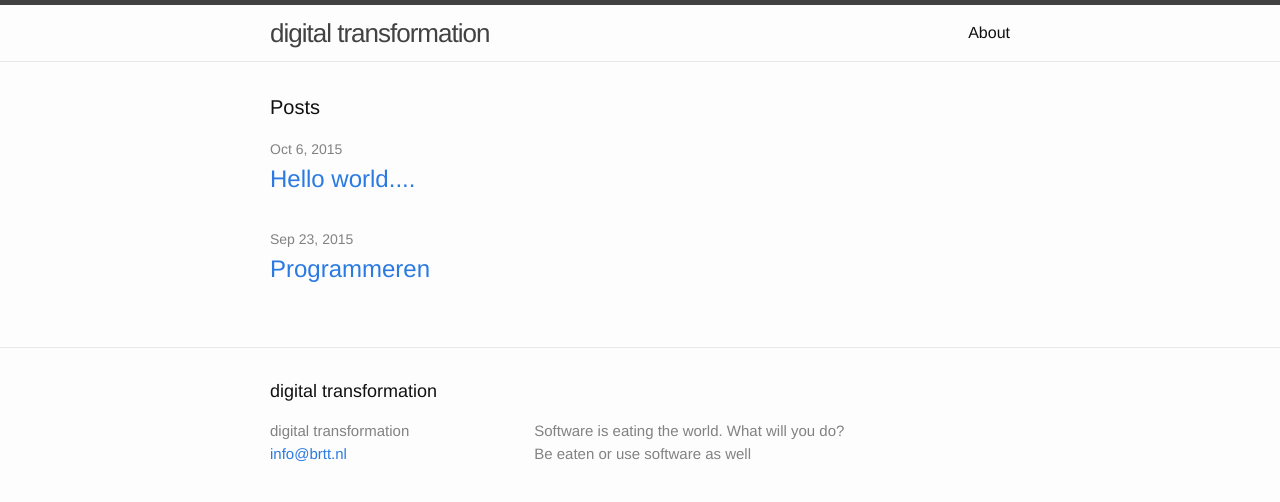
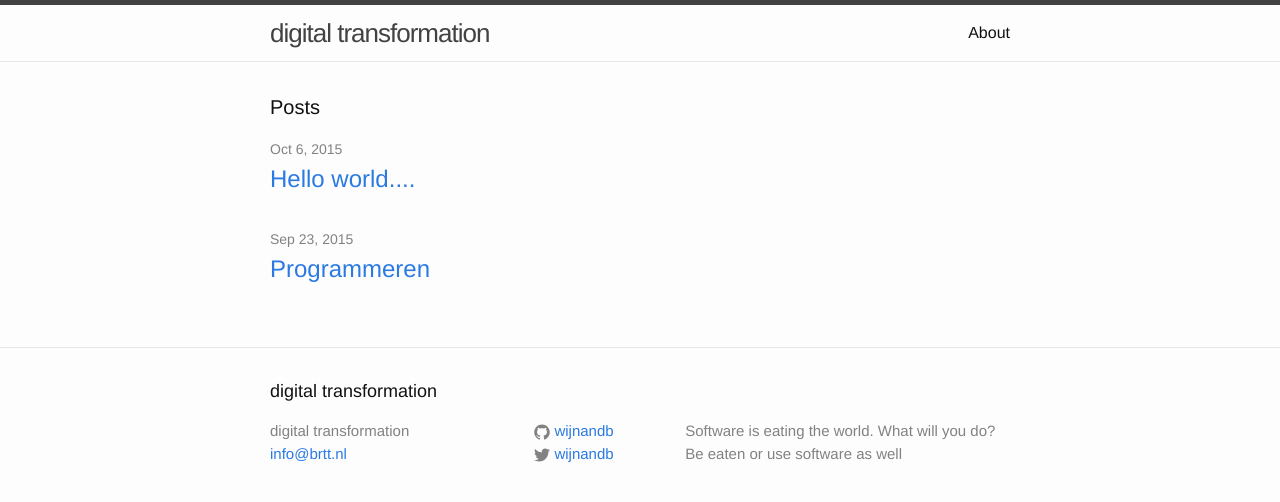
Before and after one commit to wijnandb/wijnandb.github.io, a Jekyll site: the page built from index.html, in a window 1280 px wide. Shown: the top 502 px of the page. Built offline with Jekyll 4.4.1, drawn with Linux system fonts in a browser that asks for light colours.

Commit message:
Update footer.html

```diff
--- a/_includes/footer.html
+++ b/_includes/footer.html
@@ -12,7 +12,7 @@
         </ul>
       </div>
 
-      <!--div class="footer-col  footer-col-2">
+      <div class="footer-col  footer-col-2">
         <ul class="social-media-list">
           {% if site.github_username %}
           <li>
@@ -57,13 +57,12 @@
                 <a href="http://linkedin.com/in/{{ site.linkedin }}" title="{{ site.name}} op LinkedIn" target="_blank">
                     <span class="icon-linkedin icon"></span>
                         <svg viewBox="0 0 16 16">
-                            <path fill="M186.4 142.4c0 19-15.3 34.5-34.2 34.5 -18.9 0-34.2-15.4-34.2-34.5 0-19 15.3-34.5 34.2-34.5C171.1 107.9 186.4 123.4 186.4 142.4zM181.4 201.3h-57.8V388.1h57.8V201.3zM273.8 201.3h-55.4V388.1h55.4c0 0 0-69.3 0-98 0-26.3 12.1-41.9 35.2-41.9 21.3 0 31.5 15 31.5 41.9 0 26.9 0 98 0 98h57.5c0 0 0-68.2 0-118.3 0-50-28.3-74.2-68-74.2 -39.6 0-56.3 30.9-56.3 30.9v-25.2H273.8z"/></svg><!--[if lt IE 9]><em>LinkedIn</em><![endif]-->
-	    <!--/a>
+                            <path fill="M186.4 142.4c0 19-15.3 34.5-34.2 34.5 -18.9 0-34.2-15.4-34.2-34.5 0-19 15.3-34.5 34.2-34.5C171.1 107.9 186.4 123.4 186.4 142.4zM181.4 201.3h-57.8V388.1h57.8V201.3zM273.8 201.3h-55.4V388.1h55.4c0 0 0-69.3 0-98 0-26.3 12.1-41.9 35.2-41.9 21.3 0 31.5 15 31.5 41.9 0 26.9 0 98 0 98h57.5c0 0 0-68.2 0-118.3 0-50-28.3-74.2-68-74.2 -39.6 0-56.3 30.9-56.3 30.9v-25.2H273.8z"/></svg><!--[if lt IE 9]><em>LinkedIn</em><![endif]--></a>
             </li>
             {% endif %}
 
         </ul>
-      </div-->
+      </div>
 
       <div class="footer-col  footer-col-3">
         <p class="text">{{ site.description }}</p>
```
